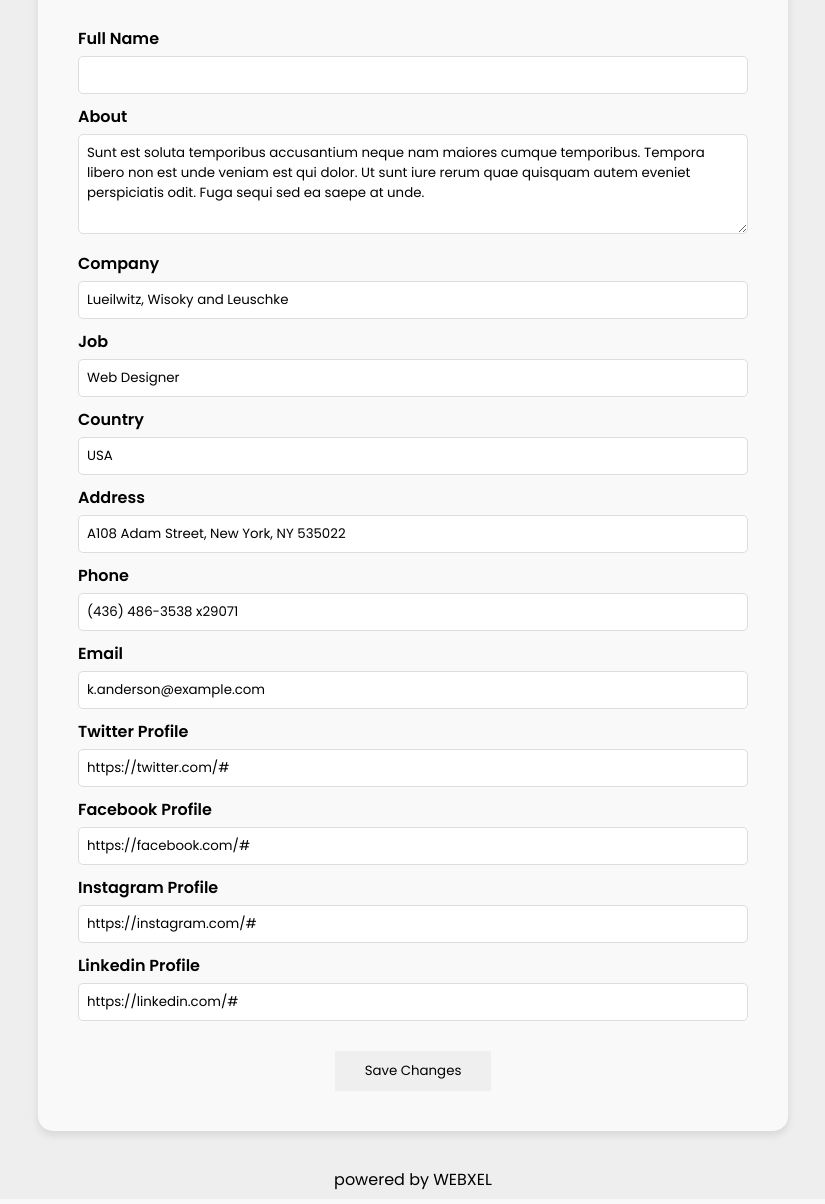
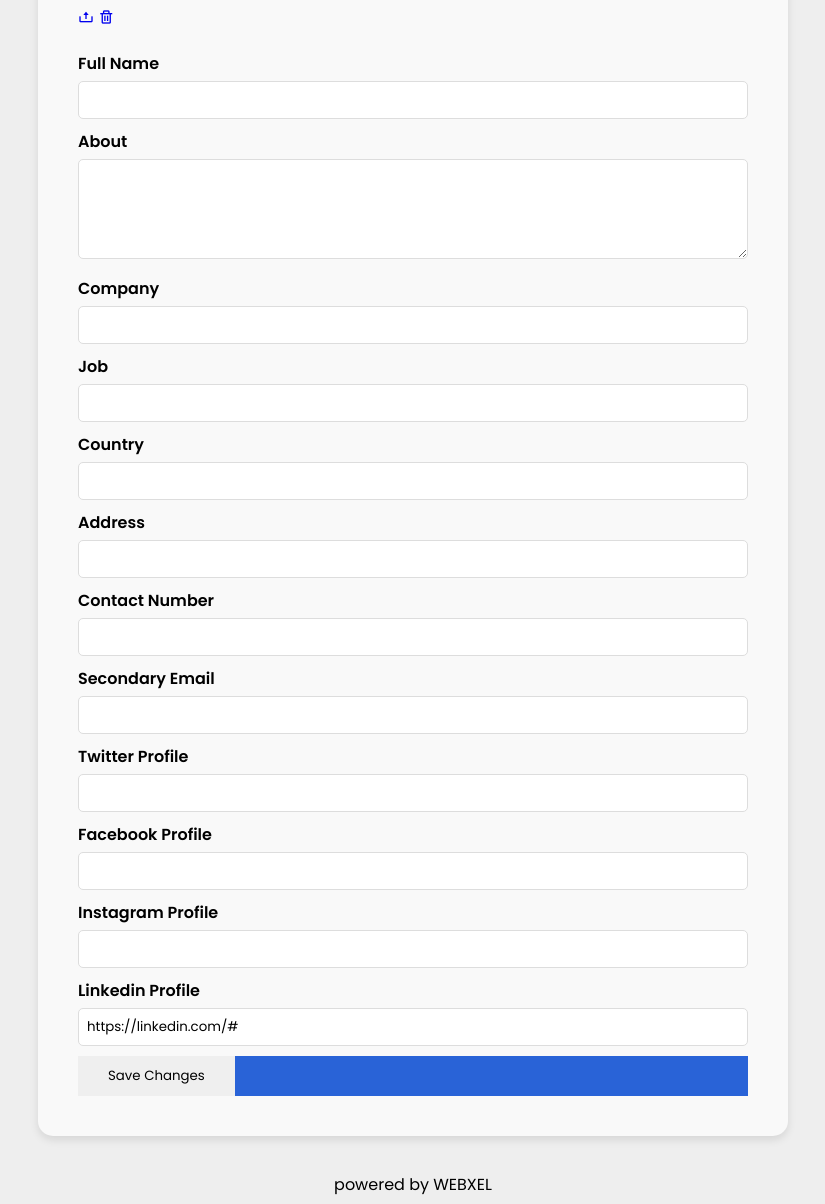
Before and after one commit to charukaonline/webxel-website, a PHP site: page /Admin_Panel/admin_profile.php in a window 1280 px wide, after a click on "Edit Profile". Shown: the part 1121-2325 px from the top of the page, without its empty margins (367-1192 px from the left). Run offline with PHP 8.4, Linux system fonts and the light colour scheme; the visitor is signed in with stand-in values (Sample User, id 1); data that the repository does not hold is empty; some libraries are stand-ins or nearby versions.

Commit message:
Update admin profile

```diff
--- a/Admin_Panel/admin_profile.php
+++ b/Admin_Panel/admin_profile.php
@@ -110,7 +110,7 @@ if (!isset($_SESSION['admin_name'])) {
                                     <form>
                                         <div class="row mb-3">
                                             <label for="profileImage" class="info-social-links">Profile Image</label>
-                                            <div class="col-md-8 col-lg-9">
+                                            <div class="info-description">
                                                 <img src="assets/img/profile-img.jpg" alt="Profile">
                                                 <div class="pt-2">
                                                     <a href="#" class="btn btn-primary btn-sm" title="Upload new profile image"><i class="bi bi-upload"></i></a>
@@ -121,84 +121,84 @@ if (!isset($_SESSION['admin_name'])) {
 
                                         <div class="row mb-3">
                                             <label for="fullName" class="info-social-links">Full Name</label>
-                                            <div class="col-md-8 col-lg-9">
+                                            <div class="info-description">
                                                 <input name="fullName" type="text" class="form-control" id="fullName" value="<?php echo $row['name']; ?>">
                                             </div>
                                         </div>
 
                                         <div class="row mb-3">
                                             <label for="about" class="info-social-links">About</label>
-                                            <div class="col-md-8 col-lg-9">
+                                            <div class="info-description">
                                                 <textarea name="about" class="form-control" id="about" style="height: 100px">Sunt est soluta temporibus accusantium neque nam maiores cumque temporibus. Tempora libero non est unde veniam est qui dolor. Ut sunt iure rerum quae quisquam autem eveniet perspiciatis odit. Fuga sequi sed ea saepe at unde.</textarea>
                                             </div>
                                         </div>
 
                                         <div class="row mb-3">
                                             <label for="company" class="info-social-links">Company</label>
-                                            <div class="col-md-8 col-lg-9">
+                                            <div class="info-description">
                                                 <input name="company" type="text" class="form-control" id="company" value="Lueilwitz, Wisoky and Leuschke">
                                             </div>
                                         </div>
 
                                         <div class="row mb-3">
                                             <label for="Job" class="info-social-links">Job</label>
-                                            <div class="col-md-8 col-lg-9">
+                                            <div class="info-description">
                                                 <input name="job" type="text" class="form-control" id="Job" value="Web Designer">
                                             </div>
                                         </div>
 
                                         <div class="row mb-3">
                                             <label for="Country" class="info-social-links">Country</label>
-                                            <div class="col-md-8 col-lg-9">
+                                            <div class="info-description">
                                                 <input name="country" type="text" class="form-control" id="Country" value="USA">
                                             </div>
                                         </div>
 
                                         <div class="row mb-3">
                                             <label for="Address" class="info-social-links">Address</label>
-                                            <div class="col-md-8 col-lg-9">
+                                            <div class="info-description">
                                                 <input name="address" type="text" class="form-control" id="Address" value="A108 Adam Street, New York, NY 535022">
                                             </div>
                                         </div>
 
                                         <div class="row mb-3">
                                             <label for="Phone" class="info-social-links">Phone</label>
-                                            <div class="col-md-8 col-lg-9">
+                                            <div class="info-description">
                                                 <input name="phone" type="text" class="form-control" id="Phone" value="(436) 486-3538 x29071">
                                             </div>
                                         </div>
 
                                         <div class="row mb-3">
                                             <label for="Email" class="info-social-links">Email</label>
-                                            <div class="col-md-8 col-lg-9">
+                                            <div class="info-description">
                                                 <input name="email" type="email" class="form-control" id="Email" value="k.anderson@example.com">
                                             </div>
                                         </div>
 
                                         <div class="row mb-3">
                                             <label for="Twitter" class="info-social-links">Twitter Profile</label>
-                                            <div class="col-md-8 col-lg-9">
+                                            <div class="info-description">
                                                 <input name="twitter" type="text" class="form-control" id="Twitter" value="https://twitter.com/#">
                                             </div>
                                         </div>
 
                                         <div class="row mb-3">
                                             <label for="Facebook" class="info-social-links">Facebook Profile</label>
-                                            <div class="col-md-8 col-lg-9">
+                                            <div class="info-description">
                                                 <input name="facebook" type="text" class="form-control" id="Facebook" value="https://facebook.com/#">
                                             </div>
                                         </div>
 
                                         <div class="row mb-3">
                                             <label for="Instagram" class="info-social-links">Instagram Profile</label>
-                                            <div class="col-md-8 col-lg-9">
+                                            <div class="info-description">
                                                 <input name="instagram" type="text" class="form-control" id="Instagram" value="https://instagram.com/#">
                                             </div>
                                         </div>
 
                                         <div class="row mb-3">
                                             <label for="Linkedin" class="info-social-links">Linkedin Profile</label>
-                                            <div class="col-md-8 col-lg-9">
+                                            <div class="info-description">
                                                 <input name="linkedin" type="text" class="form-control" id="Linkedin" value="https://linkedin.com/#">
                                             </div>
                                         </div>
@@ -216,21 +216,21 @@ if (!isset($_SESSION['admin_name'])) {
 
                                         <div class="row mb-3">
                                             <label for="currentPassword" class="info-social-links">Current Password</label>
-                                            <div class="col-md-8 col-lg-9">
+                                            <div class="info-description">
                                                 <input name="password" type="password" class="form-control" id="currentPassword">
                                             </div>
                                         </div>
 
                                         <div class="row mb-3">
                                             <label for="newPassword" class="info-social-links">New Password</label>
-                                            <div class="col-md-8 col-lg-9">
+                                            <div class="info-description">
                                                 <input name="newpassword" type="password" class="form-control" id="newPassword">
                                             </div>
                                         </div>
 
                                         <div class="row mb-3">
                                             <label for="renewPassword" class="info-social-links">Re-enter New Password</label>
-                                            <div class="col-md-8 col-lg-9">
+                                            <div class="info-description">
                                                 <input name="renewpassword" type="password" class="form-control" id="renewPassword">
                                             </div>
                                         </div>
@@ -352,95 +352,95 @@ if (!isset($_SESSION['admin_name'])) {
                         <form>
                             <div class="upload-profile-img">
                                 <label for="profileImage" class="profile-img">Profile Image</label>
-                                <div class="col-md-8 col-lg-9">
-                                    <img src="assets/img/profile-img.jpg" alt="Profile">
+                                <div class="info-description">
+                                    <img src="../assets/images/" alt="Profile">
                                     <div class="pt-2">
-                                        <a href="#" class="btn btn-primary btn-sm" title="Upload new profile image"><i class="bi bi-upload"></i></a>
-                                        <a href="#" class="btn btn-danger btn-sm" title="Remove my profile image"><i class="bi bi-trash"></i></a>
+                                        <a href="#" class="btn btn-primary btn-sm" title="Upload new profile image"><i class="bx bx-upload"></i></a>
+                                        <a href="#" class="btn btn-danger btn-sm" title="Remove my profile image"><i class="bx bx-trash"></i></a>
                                     </div>
                                 </div>
                             </div>
 
                             <div class="info-edit">
                                 <label for="fullName" class="info-social-links">Full Name</label>
-                                <div class="col-md-8 col-lg-9">
-                                    <input name="fullName" type="text" class="form-control" id="fullName" value="<?php echo $row['name']; ?>">
+                                <div class="info-description">
+                                    <input name="fullName" type="text" class="form-control" id="fullName" value="">
                                 </div>
                             </div>
 
                             <div class="info-edit">
                                 <label for="about" class="info-social-links">About</label>
-                                <div class="col-md-8 col-lg-9">
-                                    <textarea name="about" class="form-control" id="about" style="height: 100px">Sunt est soluta temporibus accusantium neque nam maiores cumque temporibus. Tempora libero non est unde veniam est qui dolor. Ut sunt iure rerum quae quisquam autem eveniet perspiciatis odit. Fuga sequi sed ea saepe at unde.</textarea>
+                                <div class="info-description">
+                                    <textarea name="about" class="form-control" id="about" style="height: 100px"></textarea>
                                 </div>
                             </div>
 
                             <div class="info-edit">
                                 <label for="company" class="info-social-links">Company</label>
-                                <div class="col-md-8 col-lg-9">
-                                    <input name="company" type="text" class="form-control" id="company" value="Lueilwitz, Wisoky and Leuschke">
+                                <div class="info-description">
+                                    <input name="company" type="text" class="form-control" id="company" value="">
                                 </div>
                             </div>
 
                             <div class="info-edit">
                                 <label for="Job" class="info-social-links">Job</label>
-                                <div class="col-md-8 col-lg-9">
-                                    <input name="job" type="text" class="form-control" id="Job" value="Web Designer">
+                                <div class="info-description">
+                                    <input name="job" type="text" class="form-control" id="Job" value="">
                                 </div>
                             </div>
 
                             <div class="info-edit">
                                 <label for="Country" class="info-social-links">Country</label>
-                                <div class="col-md-8 col-lg-9">
-                                    <input name="country" type="text" class="form-control" id="Country" value="USA">
+                                <div class="info-description">
+                                    <input name="country" type="text" class="form-control" id="Country" value="">
                                 </div>
                             </div>
 
                             <div class="info-edit">
                                 <label for="Address" class="info-social-links">Address</label>
-                                <div class="col-md-8 col-lg-9">
-                                    <input name="address" type="text" class="form-control" id="Address" value="A108 Adam Street, New York, NY 535022">
+                                <div class="info-description">
+                                    <input name="address" type="text" class="form-control" id="Address" value="">
                                 </div>
                             </div>
 
                             <div class="info-edit">
-                                <label for="Phone" class="info-social-links">Phone</label>
-                                <div class="col-md-8 col-lg-9">
-                                    <input name="phone" type="text" class="form-control" id="Phone" value="(436) 486-3538 x29071">
+                                <label for="Phone" class="info-social-links">Contact Number</label>
+                                <div class="info-description">
+                                    <input name="phone" type="text" class="form-control" id="Phone" value="">
                                 </div>
                             </div>
 
                             <div class="info-edit">
-                                <label for="Email" class="info-social-links">Email</label>
-                                <div class="col-md-8 col-lg-9">
-                                    <input name="email" type="email" class="form-control" id="Email" value="k.anderson@example.com">
+                                <label for="Email" class="info-social-links">Secondary Email</label>
+                                <div class="info-description">
+                                    <input name="email" type="email" class="form-control" id="Email" value="">
                                 </div>
                             </div>
 
                             <div class="info-edit">
                                 <label for="Twitter" class="info-social-links">Twitter Profile</label>
-                                <div class="col-md-8 col-lg-9">
-                                    <input name="twitter" type="text" class="form-control" id="Twitter" value="https://twitter.com/#">
+                                <div class="info-description">
+                                    <input name="twitter" type="text" class="form-control" id="Twitter" value="">
                                 </div>
                             </div>
 
                             <div class="info-edit">
                                 <label for="Facebook" class="info-social-links">Facebook Profile</label>
-                                <div class="col-md-8 col-lg-9">
-                                    <input name="facebook" type="text" class="form-control" id="Facebook" value="https://facebook.com/#">
+                                <div class="info-description">
+                                    <input name="facebook" type="text" class="form-control" id="Facebook" value="">
                                 </div>
                             </div>
 
                             <div class="info-edit">
                                 <label for="Instagram" class="info-social-links">Instagram Profile</label>
-                                <div class="col-md-8 col-lg-9">
-                                    <input name="instagram" type="text" class="form-control" id="Instagram" value="https://instagram.com/#">
+                                <div class="info-description">
+                                    <input name="instagram" type="text" class="form-control" id="Instagram" value="">
                                 </div>
                             </div>
 
                             <div class="info-edit">
                                 <label for="Linkedin" class="info-social-links">Linkedin Profile</label>
-                                <div class="col-md-8 col-lg-9">
+                                <div class="info-description">
                                     <input name="linkedin" type="text" class="form-control" id="Linkedin" value="https://linkedin.com/#">
                                 </div>
                             </div>
--- a/assets/css/admin.css
+++ b/assets/css/admin.css
@@ -638,6 +638,7 @@ footer {
 	padding: 10px 40px;
 	border: 1px solid #ddd;
 	border-bottom: none;
+	gap: 20px;
 	background-color: #eee;
 	border-radius: 25px;
 	cursor: pointer;
@@ -698,13 +699,38 @@ footer {
 	margin-bottom: 10px;
 }
 
+.form-btn {
+	/* margin-top: 20px;
+	text-align: center;
+	border: 1px solid #ddd;
+	border-bottom: none;
+	background-color: #eee;
+	border-radius: 25px;
+	cursor: pointer; */
+
+	background: #eee;
+    color: rgba(0, 0, 0, .8);
+    text-transform: capitalize;
+    font-size: 15px;
+    cursor: pointer;
+}
+
+.form .form-btn:hover {
+    background: var(--btn-color);
+    color: var(--font-color);
+}
+
 .submit-btn {
-	margin-top: 20px;
-	text-align: center;
+	color: var(--font-color);
+	background: var(--btn-color);
 }
 
 .submit-btn .btn {
 	padding: 10px 30px;
+}
+
+.submit-btn .btn:hover {
+	background: var(--btn-color);
 }
 
 
```
